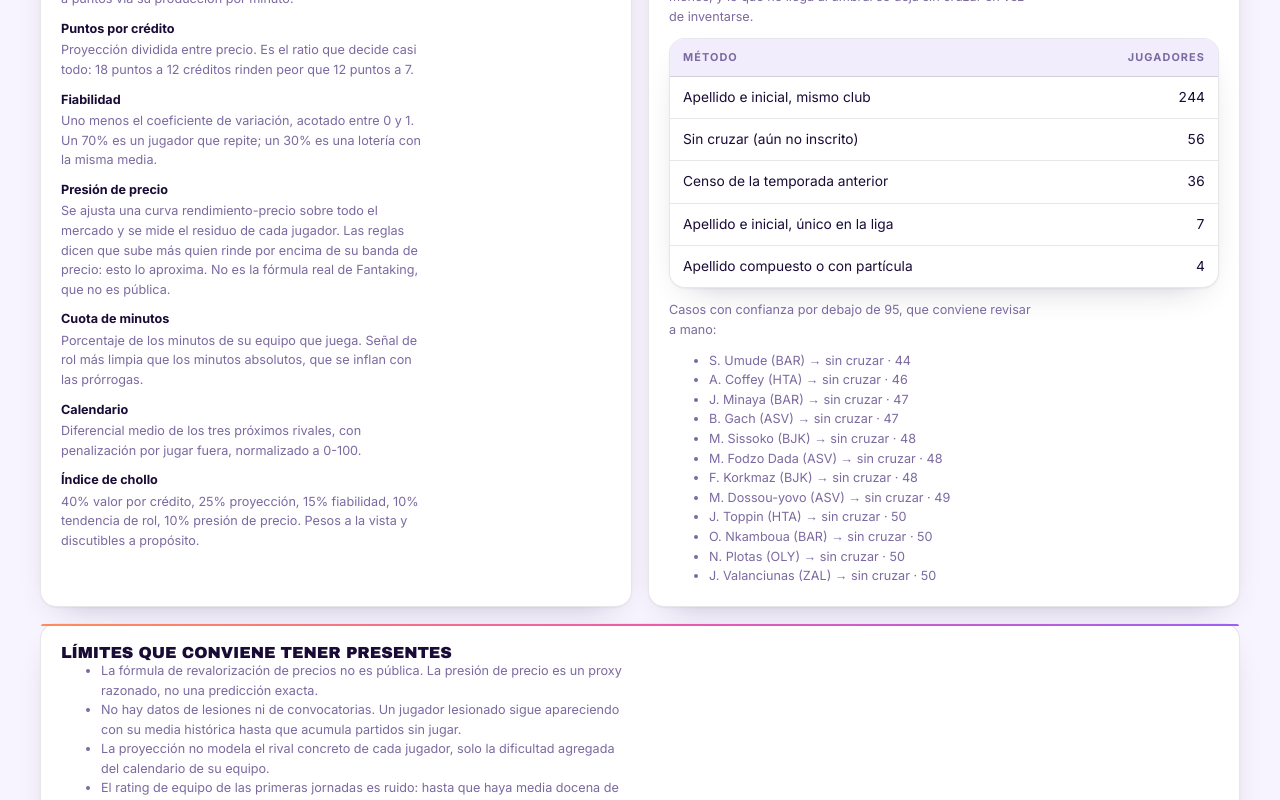
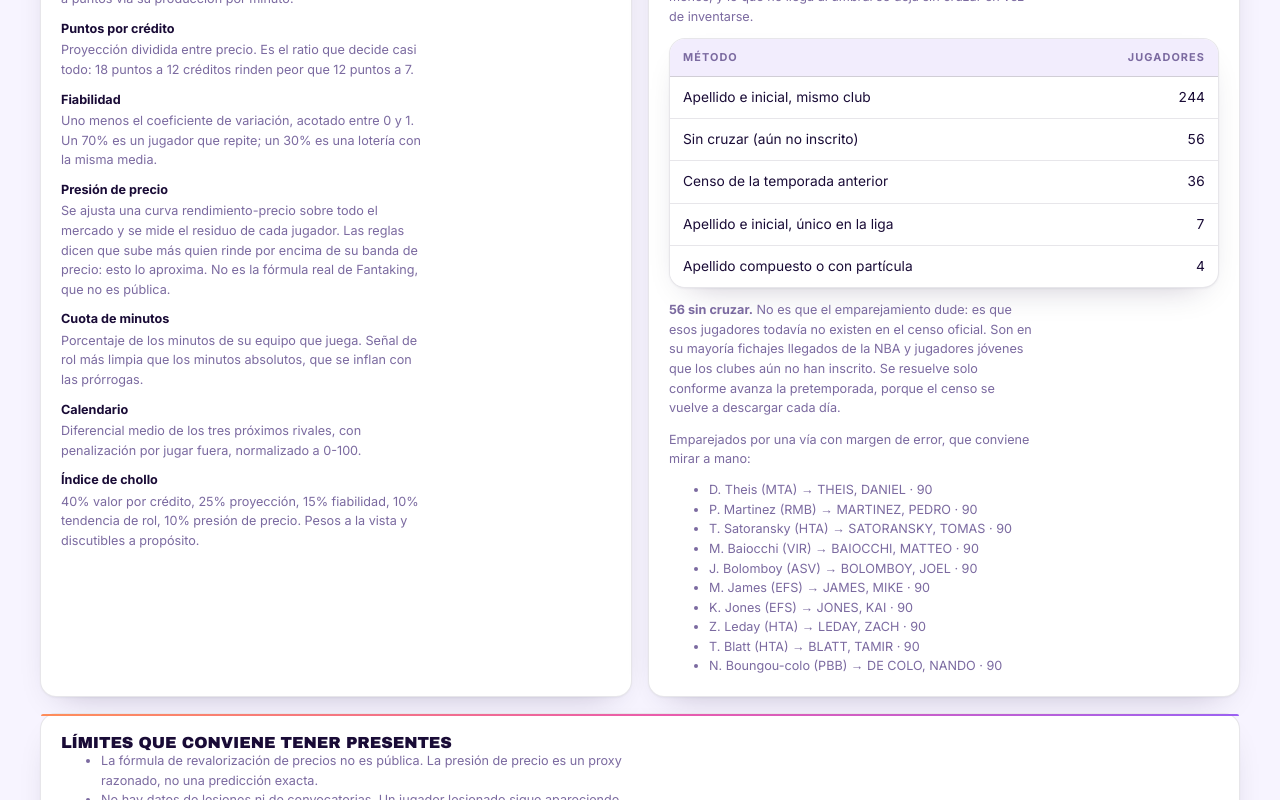
Before and after one commit to gaizkafrutos/euroleague-fantasy-analytics, a Next.js app in the folder web/: page /metodologia in a window 1280 px wide. Shown: the part 1338-2138 px from the top of the page. Built offline with nearby package versions, Linux system fonts and the light colour scheme.

Commit message:
Cruce por apellido e inicial; arreglos de interfaz con datos reales

```diff
--- a/web/src/app/metodologia/page.tsx
+++ b/web/src/app/metodologia/page.tsx
@@ -13,7 +13,15 @@ export default function MethodologyPage() {
     return accumulator;
   }, {});
 
-  const doubtful = matching.filter((row) => row.match_confidence < 95).slice(0, 12);
+  // Dos cosas distintas que antes salían mezcladas: los que no cruzaron (para
+  // los que el número no es una confianza, es lo cerca que quedó el candidato
+  // más parecido, que es otra cosa) y los que sí cruzaron por una vía con
+  // margen de error.
+  const unmatched = matching.filter((row) => !row.person_code);
+  const lowConfidence = matching
+    .filter((row) => row.person_code && row.match_confidence < 92)
+    .sort((a, b) => a.match_confidence - b.match_confidence)
+    .slice(0, 10);
 
   return (
     <section className="section shell">
@@ -194,24 +202,34 @@ export default function MethodologyPage() {
               </tbody>
             </table>
           </div>
-          {doubtful.length ? (
+          {unmatched.length ? (
+            <p className="card-note" style={{ marginTop: 12 }}>
+              <strong>{unmatched.length} sin cruzar.</strong> No es que el emparejamiento
+              dude: es que esos jugadores todavía no existen en el censo oficial. Son en su
+              mayoría fichajes llegados de la NBA y jugadores jóvenes que los clubes aún no
+              han inscrito. Se resuelve solo conforme avanza la pretemporada, porque el
+              censo se vuelve a descargar cada día.
+            </p>
+          ) : null}
+
+          {lowConfidence.length ? (
             <>
               <p className="card-note" style={{ marginTop: 12 }}>
-                Casos con confianza por debajo de 95, que conviene revisar a mano:
+                Emparejados por una vía con margen de error, que conviene mirar a mano:
               </p>
               <ul className="card-note" style={{ margin: 0 }}>
-                {doubtful.map((row) => (
+                {lowConfidence.map((row) => (
                   <li key={row.fantaking_id}>
-                    {row.fantaking_name} ({row.fantaking_team}) →{" "}
-                    {row.official_name ?? "sin cruzar"} · {num(row.match_confidence, 0)}
+                    {row.fantaking_name} ({row.fantaking_team}) → {row.official_name} ·{" "}
+                    {num(row.match_confidence, 0)}
                   </li>
                 ))}
               </ul>
             </>
           ) : (
             <p className="card-note" style={{ marginTop: 12 }}>
-              Ahora mismo no hay ningún caso dudoso: {percent(meta.matchRate)} de los
-              jugadores cruzados con confianza alta.
+              De los {meta.matched} cruzados, ninguno lo hizo por una vía dudosa:{" "}
+              {percent(meta.matchRate)} del mercado está identificado con garantías.
             </p>
           )}
         </article>
```
Also changed, not shown: web/src/app/jugador/[id]/page.tsx (+12 -0 lines).
